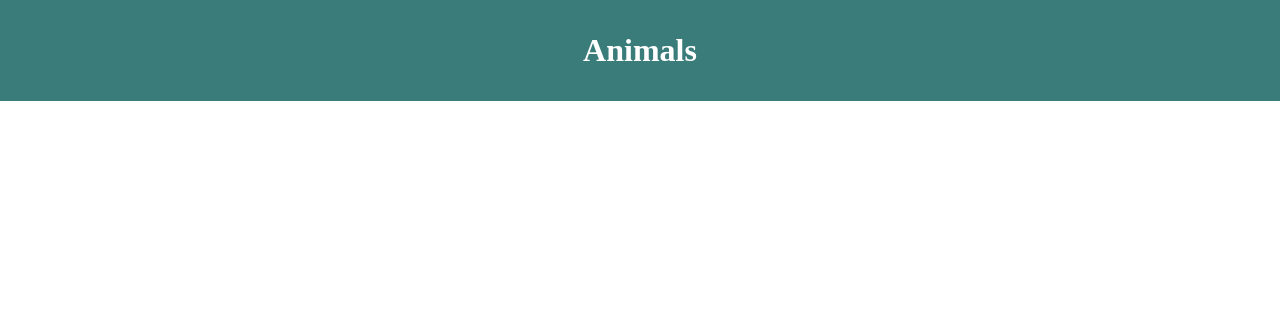
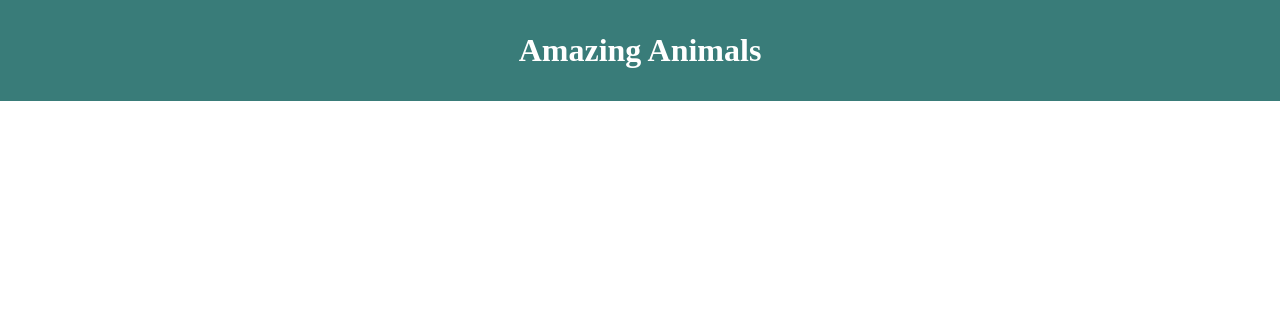
Before and after one commit to sghmire/sghmire.github.io, a plain HTML site: page index.html in a window 1280 px wide. Shown: the top 333 px of the page. Drawn offline with Linux system fonts and the light colour scheme.

Commit message:
heading update

```diff
--- a/index.html
+++ b/index.html
@@ -13,7 +13,7 @@
         <div class = "wrapper">
 
             <header>
-                <h1>Animals</h1>
+                <h1>Amazing Animals</h1>
 
             </header>
 
```
